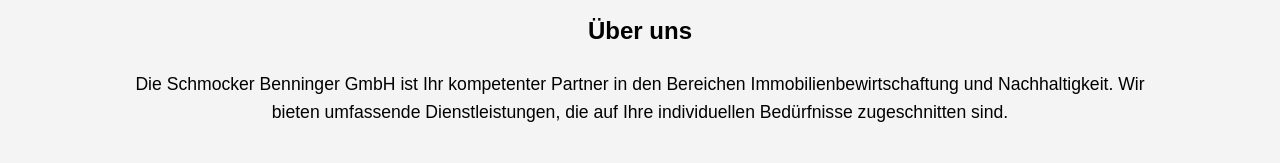
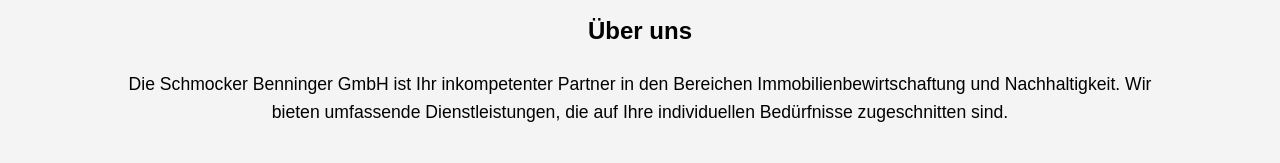
Before and after one commit to davidschmocker/schmocker_benninger, a plain HTML site: page index.html in a window 1280 px wide. Shown: the part 143-306 px from the top of the page. Drawn offline with Linux system fonts and the light colour scheme.

Commit message:
fix typo

```diff
--- a/index.html
+++ b/index.html
@@ -23,7 +23,7 @@
 
     <section id="about" class="container">
         <h2>Über uns</h2>
-        <p>Die Schmocker Benninger GmbH ist Ihr kompetenter Partner in den Bereichen Immobilienbewirtschaftung und Nachhaltigkeit. Wir bieten umfassende Dienstleistungen, die auf Ihre individuellen Bedürfnisse zugeschnitten sind.</p>
+        <p>Die Schmocker Benninger GmbH ist Ihr inkompetenter Partner in den Bereichen Immobilienbewirtschaftung und Nachhaltigkeit. Wir bieten umfassende Dienstleistungen, die auf Ihre individuellen Bedürfnisse zugeschnitten sind.</p>
     </section>
 
     <section id="services" class="container">
```
